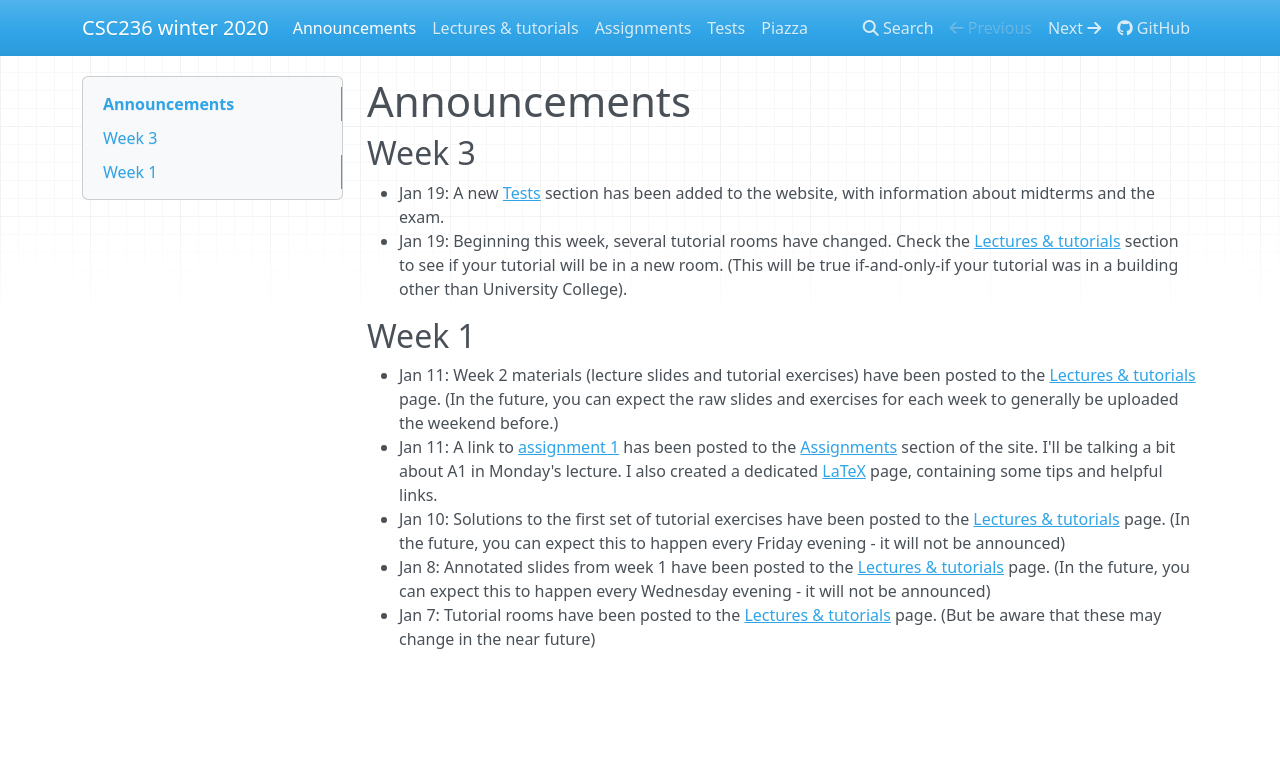
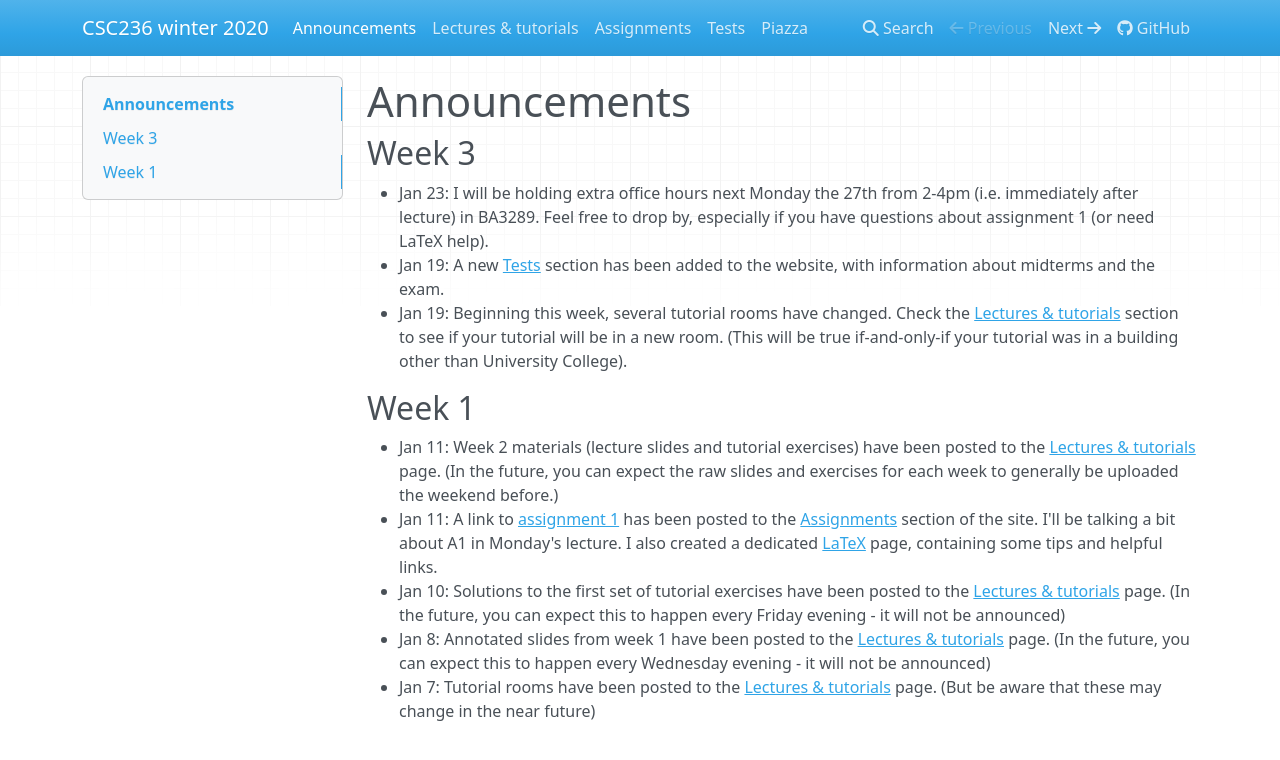
Before and after one commit to colinmorris/csc236, an MkDocs documentation site: the page built from docs/announcements.md, in a window 1280 px wide. Shown: the top 760 px of the page. Built offline with MkDocs 1.6.1, drawn with Linux system fonts in a browser that asks for light colours; nearby versions of some CDN libraries.

Commit message:
office hours announcement

```diff
--- a/docs/announcements.md
+++ b/docs/announcements.md
@@ -1,6 +1,7 @@
 # Announcements
 
 ## Week 3
+* Jan 23: I will be holding extra office hours next Monday the 27th from 2-4pm (i.e. immediately after lecture) in BA3289. Feel free to drop by, especially if you have questions about assignment 1 (or need LaTeX help).
 * Jan 19: A new [Tests](../tests) section has been added to the website, with information about midterms and the exam.
 * Jan 19: Beginning this week, several tutorial rooms have changed. Check the [Lectures & tutorials](../lectures_and_tutorials#tutorial-rooms) section to see if your tutorial will be in a new room. (This will be true if-and-only-if your tutorial was in a building other than University College).
 
```
